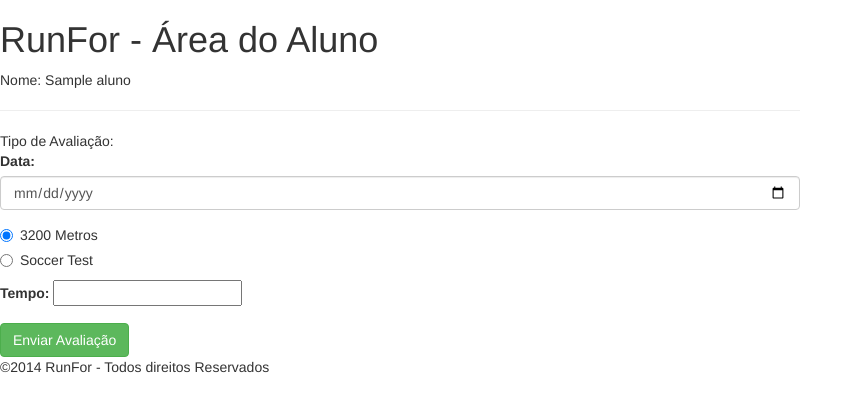
After one commit to andressj6/runfor, a CodeIgniter app: page /index.php/admin/avaliar_aluno/1 in a window 1280 px wide. The commit adds this page. Shown: the top 412 px of the page, without its empty margins (0-863 px from the left). Run offline with CodeIgniter, Linux system fonts and the light colour scheme; tables that the repository leaves empty hold one stand-in row (values such as "Sample post"); some libraries are stand-ins or nearby versions.

Commit message:
adicionando mais arquivos

```diff
--- a/application/controllers/admin.php
+++ b/application/controllers/admin.php
@@ -59,9 +59,6 @@ class Admin extends CI_Controller {
             $error = $this->upload->display_errors();
             $aluno = $this->aluno_model->get_aluno_by_id($idAluno);
 
-
-
-
             $this->load->view("templates/header");
             $this->load->view("admin/ver_aluno",
                 array('aluno' => $aluno, 'error' => $error)
@@ -75,9 +72,17 @@ class Admin extends CI_Controller {
         }
     }
 
-    public function addTreino() {
+    public function avaliar_aluno() {
+        $id = $this->uri->segment(3); #admin/ver_aluno/$id
+        $aluno = $this->aluno_model->get_aluno_by_id($id);
+        $this->load->view("templates/header");
+        $this->load->view("admin/avaliar_aluno",
+            array('aluno' => $aluno, 'error' => "")
+        );
+        $this->load->view("templates/footer");
+    }
 
-    }
+
 
 }
 
--- a/application/models/aluno_model.php
+++ b/application/models/aluno_model.php
@@ -77,7 +77,14 @@ class Aluno_model extends CI_Model {
         if(!$aluno){
             throw new Exception();
         }
+        $aluno['presencas'] = $this->get_presencas_aluno($id);
         return $aluno;
     }
 
+    public function get_presencas_aluno($id){
+        $query = $this->db->get_where('presencas_alunos', array('aluno_id' => $id));
+        $presencas = $query->result_array();
+        return $presencas;
+    }
+
 }
--- /dev/null
+++ b/application/views/admin/avaliar_aluno.php
@@ -0,0 +1,62 @@
+<style type="text/css">
+    .form-soccer {
+        display: none;
+    }
+
+</style>
+
+<script type="text/javascript">
+    $(document).ready(function(){
+       $(".radio_tipo").change(function(){
+           if($(this).val() == 0) {
+               $(".form-3200").show();
+               $(".form-soccer").hide();
+           } else {
+               $(".form-3200").hide();
+               $(".form-soccer").show();
+           }
+       }) ;
+    });
+</script>
+
+<?php echo form_open('admin/save_avaliacao'); ?>
+Nome: <?php echo $aluno['nome']; ?> <br/>
+<hr/>
+Tipo de Avaliação:
+<div class="form-group">
+    <label for="data_avaliacao">Data:</label>
+    <input type="date" name="data_avaliacao" class="form-control"/>
+</div>
+<!-- tipos de avaliação -->
+<div class="radio">
+    <label>
+        <input type="radio" name="tipo_avaliacao" id="optionsRadios1" class="radio_tipo" value="0" checked>3200 Metros
+    </label>
+</div>
+<div class="radio">
+    <label>
+        <input type="radio" name="tipo_avaliacao" id="optionsRadios2" value="1" class="radio_tipo">Soccer Test
+    </label>
+</div>
+
+<div class="form-group form-3200">
+    <label for="tempo ">Tempo: </label>
+    <input type="number" name="tempo-3200" />
+</div>
+<div class="form-group form-soccer">
+    <label for="soccer_estagio">Estágio:</label>
+    <input type="number" name="soccer_estagio" class="form-control"/>
+</div>
+
+<div class="form-group form-soccer">
+    <label for="soccer_frequencia">Frequência Cardíaca</label>
+    <input type="number" name="soccer_frequencia" class="form-control"/>
+</div>
+
+
+<input type="submit" value="Enviar Avaliação" class="btn btn-success" />
+
+<div class="form-group form-soccer">
+
+</div>
+</form>
--- a/application/views/admin/list_alunos.php
+++ b/application/views/admin/list_alunos.php
@@ -5,6 +5,7 @@
             <th>Email</th>
             <th>Ativo</th>
             <th>Ver</th>
+            <th>Adicionar Avaliação</th>
             <th>Desativar</th>
         </tr>
     </thead>
@@ -13,7 +14,8 @@
         <td><?php echo $aluno['nome']; ?></td>
         <td><?php echo $aluno['email']; ?></td>
         <td><?php echo ($aluno['ativo'] ? 'Sim' : 'Não'); ?></td>
-        <td><?php echo anchor("/admin/ver_aluno/".$aluno['id'], "Ver") ?></td>
+        <td><?php echo anchor("/admin/ver_aluno/".$aluno['id'], "Ver"); ?></td>
+    <td><?php echo anchor("/admin/avaliar_aluno/".$aluno['id'], "Avaliar"); ?></td>
         <td><?php echo "Desativar"?></td>
     </tr>
 
--- a/application/views/templates/footer.php
+++ b/application/views/templates/footer.php
@@ -2,9 +2,5 @@
 <div class="footer">
     &copy;2014 RunFor - Todos direitos Reservados
 </div>
-<!-- jQuery (necessary for Bootstrap's JavaScript plugins) -->
-<script src="https://ajax.googleapis.com/ajax/libs/jquery/1.11.0/jquery.min.js"></script>
-<!-- Include all compiled plugins (below), or include individual files as needed -->
-<script src="/runfor/js/bootstrap.min.js"></script>
 </body>
 </html>
--- a/application/views/templates/header.php
+++ b/application/views/templates/header.php
@@ -16,6 +16,10 @@
     <script src="https://oss.maxcdn.com/libs/html5shiv/3.7.0/html5shiv.js"></script>
     <script src="https://oss.maxcdn.com/libs/respond.js/1.4.2/respond.min.js"></script>
     <![endif]-->
+    <!-- jQuery (necessary for Bootstrap's JavaScript plugins) -->
+    <script src="https://ajax.googleapis.com/ajax/libs/jquery/1.11.0/jquery.min.js"></script>
+    <!-- Include all compiled plugins (below), or include individual files as needed -->
+    <script src="/runfor/js/bootstrap.min.js"></script>
 </head>
 <body>
     <div class="main-content">
```
Also changed, not shown: application/models/avaliacao_model.php (+25 -2 lines), application/views/admin/ver_aluno.php (+12 -0 lines), script.sql (+17 -0 lines).
